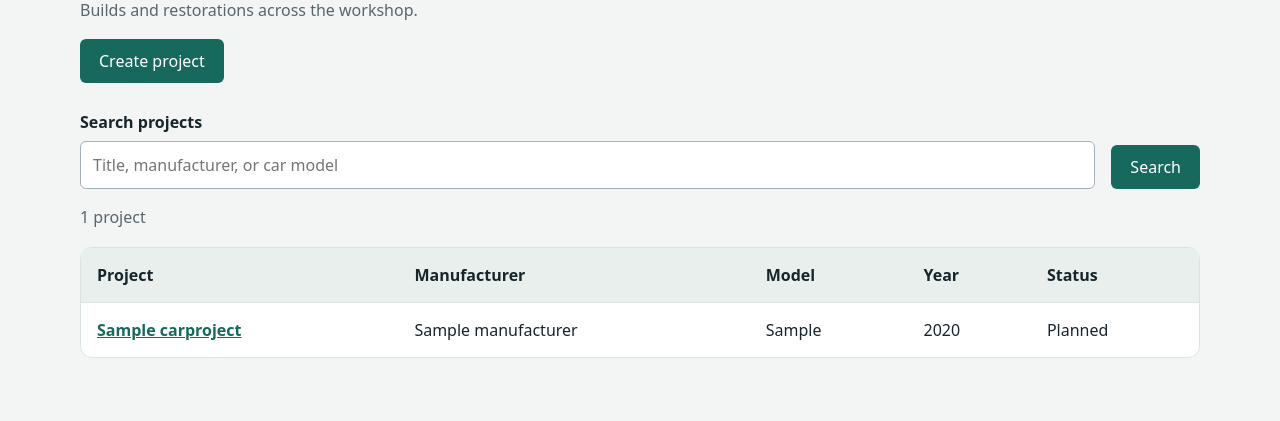
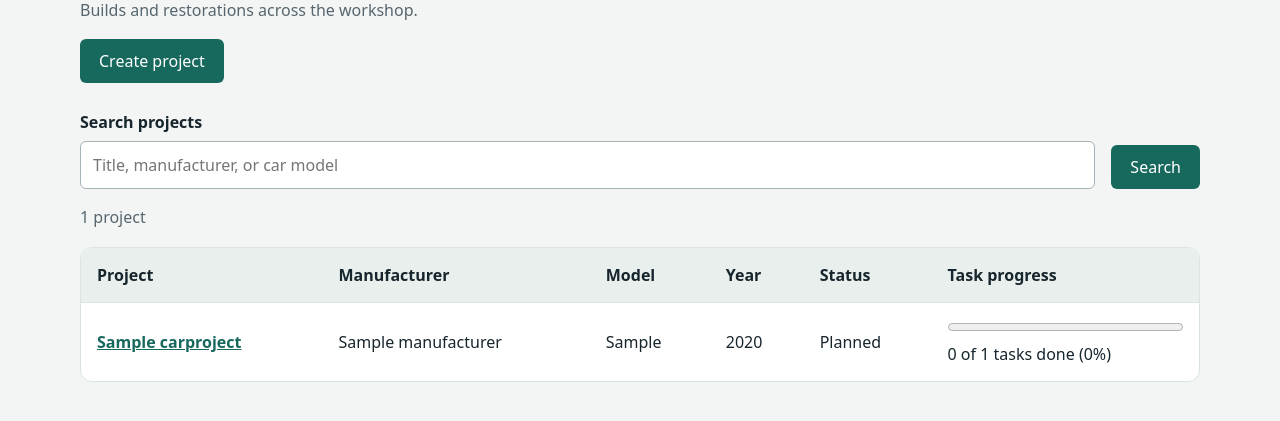
Before and after one commit to Maksym-Murtazin/garage-projects, a Django app: page /projects/ in a window 1280 px wide. Shown: the part 234-655 px from the top of the page. Run offline with Django 5.2, Linux system fonts and the light colour scheme; a user stored in the database is signed in; tables that the repository leaves empty hold one stand-in row (values such as "Sample post").

Commit message:
feat: Show project task progress

```diff
--- a/workshop/static/workshop/css/styles.css
+++ b/workshop/static/workshop/css/styles.css
@@ -59,6 +59,8 @@ tbody tr:last-child > * { border-bottom: 0; }
 .project-facts dt { color: #57666e; }
 .project-facts dd { margin: 0; }
 .project-description { line-height: 1.6; }
+.project-progress { display: grid; gap: 8px; }
+.project-progress progress { width: 100%; max-width: 280px; height: 16px; accent-color: #26715d; }
 .team-list { padding-left: 20px; line-height: 1.8; }
 .project-tasks { margin: 32px 0; }
 .project-tasks > h2 { margin-bottom: 16px; }
--- a/workshop/templates/workshop/carproject_detail.html
+++ b/workshop/templates/workshop/carproject_detail.html
@@ -19,6 +19,8 @@
         <dt>Year</dt><dd>{{ project.year }}</dd>
         <dt>Status</dt><dd>{{ project.get_status_display }}</dd>
       </dl>
+      <h2>Task progress</h2>
+      {% include "workshop/includes/project_progress.html" %}
       <h2>Description</h2>
       {% if project.description %}
         <div class="project-description">{{ project.description|linebreaks }}</div>
--- a/workshop/templates/workshop/carproject_list.html
+++ b/workshop/templates/workshop/carproject_list.html
@@ -29,6 +29,7 @@
             <th scope="col">Model</th>
             <th scope="col">Year</th>
             <th scope="col">Status</th>
+            <th scope="col">Task progress</th>
           </tr>
         </thead>
         <tbody>
@@ -39,6 +40,7 @@
               <td>{{ project.model }}</td>
               <td>{{ project.year }}</td>
               <td>{{ project.get_status_display }}</td>
+              <td>{% include "workshop/includes/project_progress.html" %}</td>
             </tr>
           {% endfor %}
         </tbody>
--- /dev/null
+++ b/workshop/templates/workshop/includes/project_progress.html
@@ -0,0 +1,8 @@
+{% if project.task_count %}
+  <div class="project-progress">
+    <progress value="{{ project.completed_task_count }}" max="{{ project.task_count }}" aria-label="Task completion for {{ project.title }}"></progress>
+    <span>{{ project.completed_task_count }} of {{ project.task_count }} tasks done ({% widthratio project.completed_task_count project.task_count 100 %}%)</span>
+  </div>
+{% else %}
+  <span class="muted">No tasks yet.</span>
+{% endif %}
--- a/workshop/views.py
+++ b/workshop/views.py
@@ -2,7 +2,7 @@ from django.contrib.auth import get_user_model
 from django.contrib.auth.decorators import login_required
 from django.contrib.auth.mixins import LoginRequiredMixin
 from django.db import transaction
-from django.db.models import Q
+from django.db.models import Count, Q
 from django.db.models.deletion import ProtectedError
 from django.shortcuts import get_object_or_404, redirect, render
 from django.urls import reverse_lazy
@@ -140,7 +140,10 @@ class CarProjectListView(LoginRequiredMixin, ListView):
     paginate_by = 10
 
     def get_queryset(self):
-        queryset = super().get_queryset().select_related("manufacturer")
+        queryset = super().get_queryset().select_related("manufacturer").annotate(
+            task_count=Count("tasks"),
+            completed_task_count=Count("tasks", filter=Q(tasks__status=Task.Status.DONE)),
+        ).order_by("title", "pk")
         query = self.request.GET.get("q", "").strip()
         if query:
             queryset = queryset.filter(
@@ -160,7 +163,10 @@ class CarProjectDetailView(LoginRequiredMixin, DetailView):
     model = CarProject
     template_name = "workshop/carproject_detail.html"
     context_object_name = "project"
-    queryset = CarProject.objects.select_related("manufacturer").prefetch_related("members")
+    queryset = CarProject.objects.select_related("manufacturer").prefetch_related("members").annotate(
+        task_count=Count("tasks"),
+        completed_task_count=Count("tasks", filter=Q(tasks__status=Task.Status.DONE)),
+    )
 
     def get_context_data(self, **kwargs):
         context = super().get_context_data(**kwargs)
```
Also changed, not shown: workshop/tests/test_views.py (+47 -0 lines), README.md.
